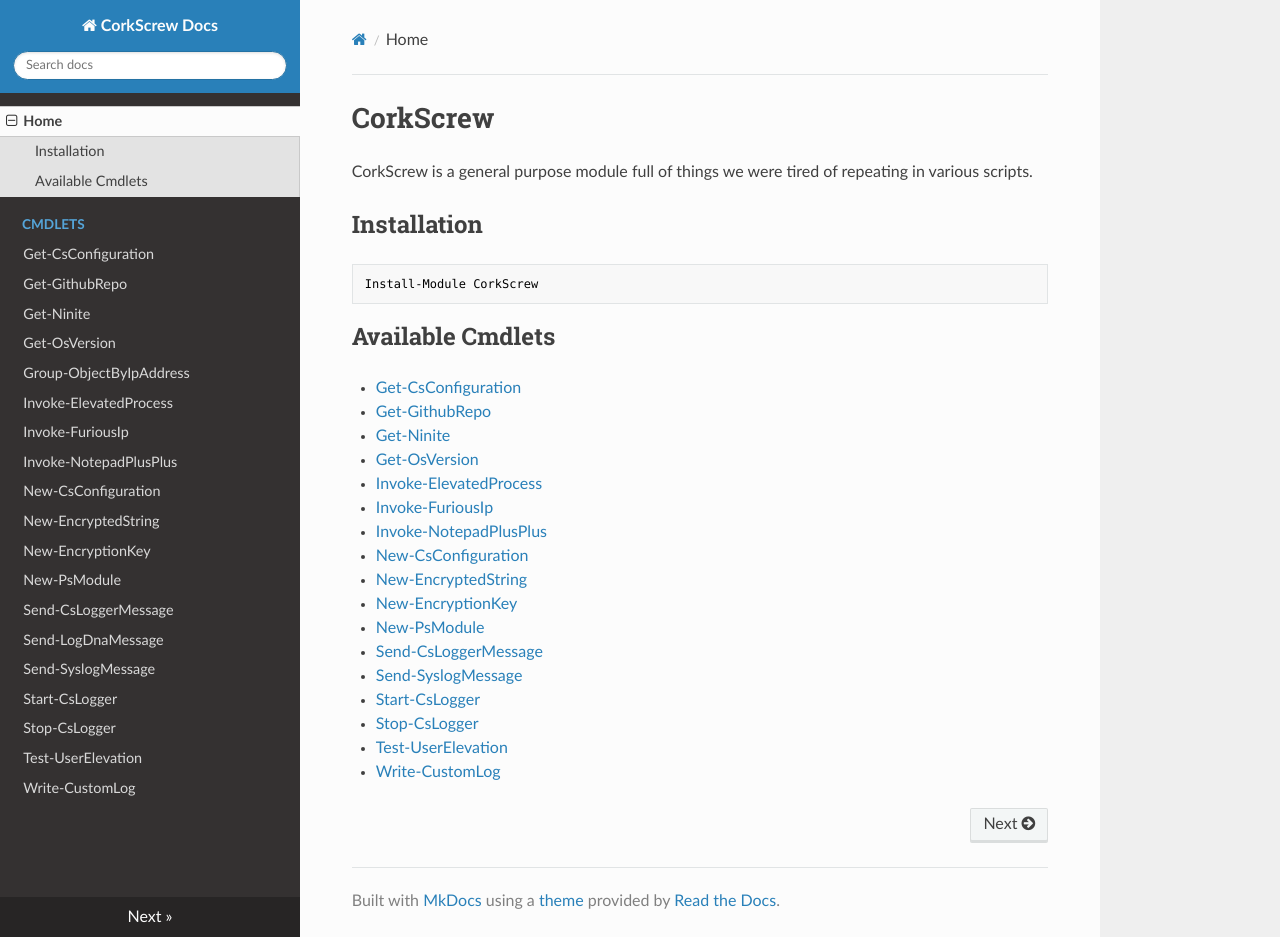
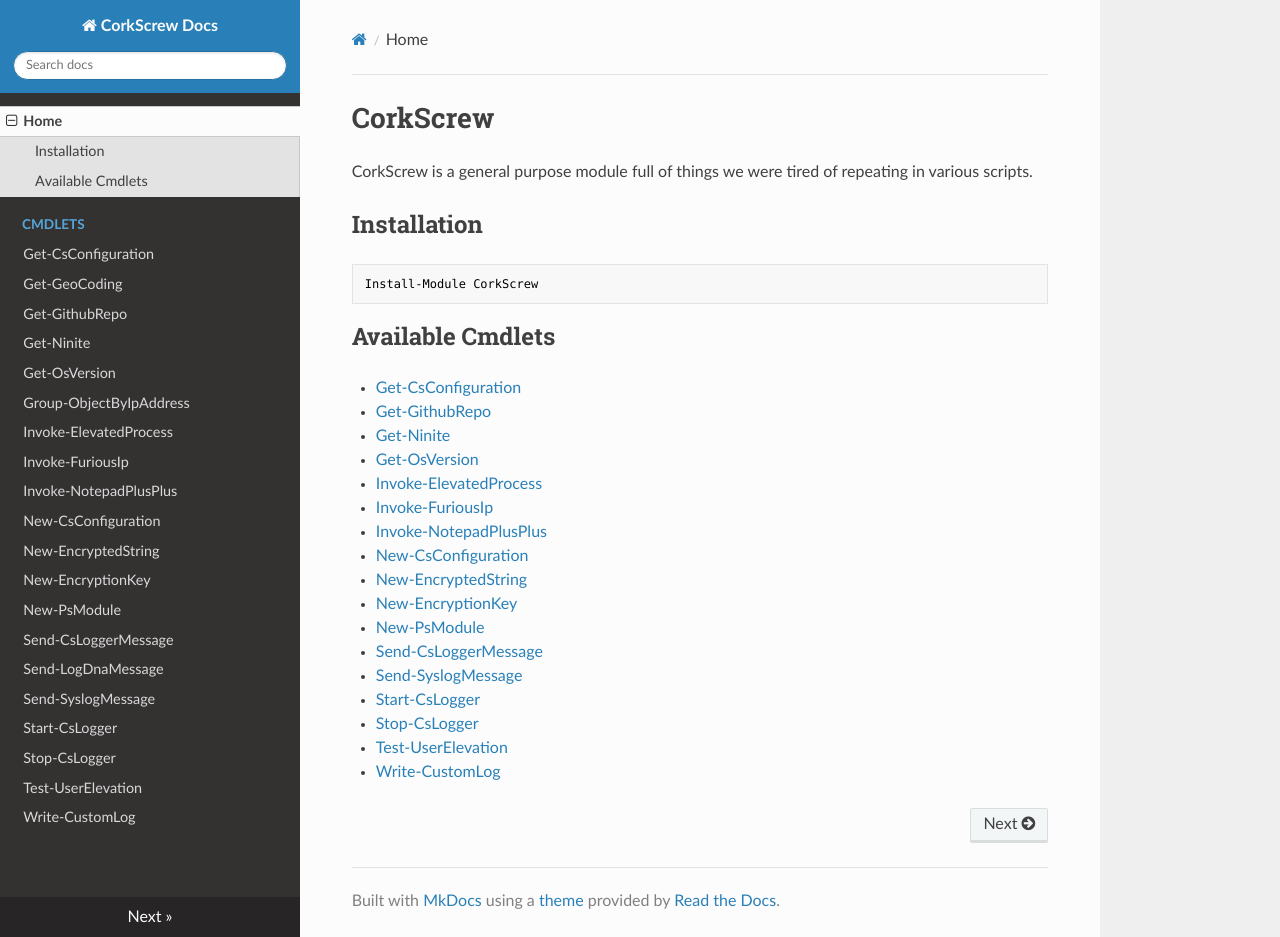
Before and after one commit to LockstepGroup/CorkScrew, an MkDocs documentation site: the page built from docs/index.md, in a window 1280 px wide and 937 px high. Built offline with MkDocs 1.6.1, drawn with Linux system fonts in a browser that asks for light colours; nearby versions of some CDN libraries; old or Windows-style settings are respelled for this version of MkDocs.

Commit message:
updated build version !deploy

```diff
--- a/mkdocs.yml
+++ b/mkdocs.yml
@@ -4,6 +4,7 @@ pages:
   - Home: index.md
   - Cmdlets:
     - Get-CsConfiguration: cmdlets/Get-CsConfiguration.md
+    - Get-GeoCoding: cmdlets/Get-GeoCoding.md
     - Get-GithubRepo: cmdlets/Get-GithubRepo.md
     - Get-Ninite: cmdlets/Get-Ninite.md
     - Get-OsVersion: cmdlets/Get-OsVersion.md
```
Also changed, not shown: 1 other file.
